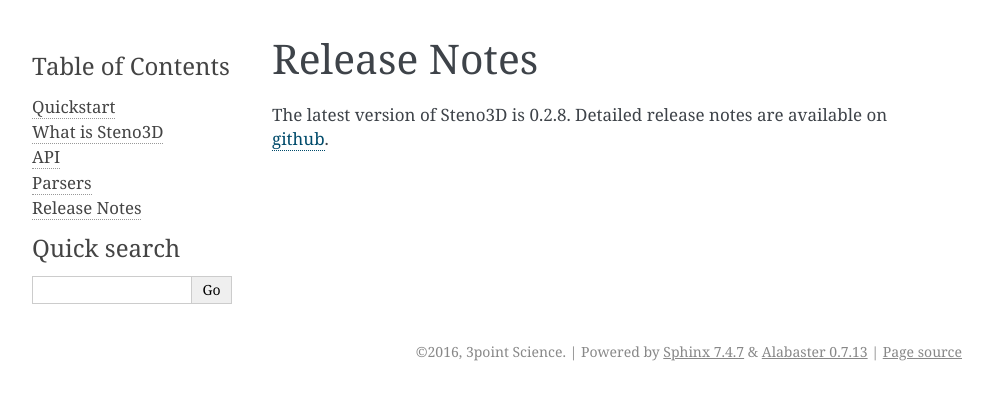
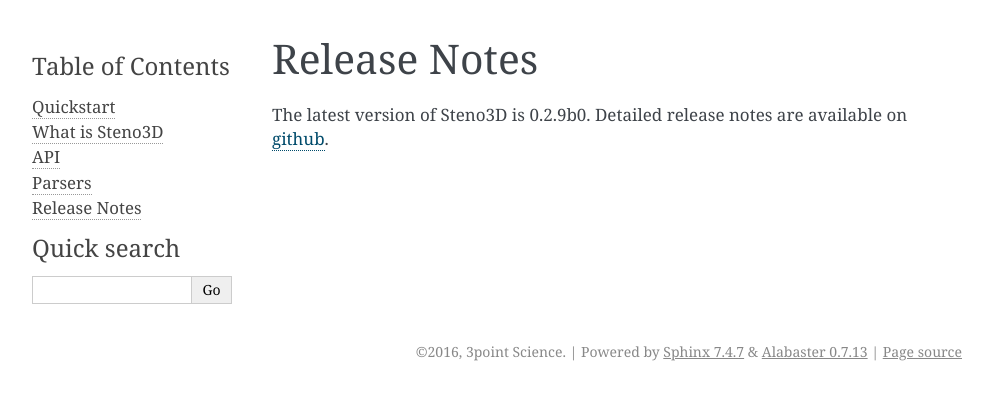
Before and after one commit to Geostatistic/steno3dpy, a Sphinx documentation site: the page built from docs/content/release.rst, in a window 1280 px wide. Shown: the top 400 px of the page, without its empty margins (148-1141 px from the left). Built offline with Sphinx 7.4.7, drawn with Linux system fonts in a browser that asks for light colours.

Commit message:
Bump version: 0.2.8 → 0.2.9b0

```diff
--- a/README.rst
+++ b/README.rst
@@ -45,5 +45,5 @@
 Class documentation can also be accessed in the IPython environment
 with `?` and tab completion.
 
-The latest version of Steno3D is 0.2.8. Detailed release notes are available
+The latest version of Steno3D is 0.2.9b0. Detailed release notes are available
 on `github <https://github.com/3ptscience/steno3dpy/releases>`_.
--- a/docs/conf.py
+++ b/docs/conf.py
@@ -62,9 +62,9 @@
 # built documents.
 #
 # The short X.Y version.
-version = u'0.2.8'
+version = u'0.2.9b0'
 # The full version, including alpha/beta/rc tags.
-release = u'0.2.8'
+release = u'0.2.9b0'
 
 # The language for content autogenerated by Sphinx. Refer to documentation
 # for a list of supported languages.
--- a/docs/content/release.rst
+++ b/docs/content/release.rst
@@ -3,5 +3,5 @@
 Release Notes
 =============
 
-The latest version of Steno3D is 0.2.8. Detailed release notes are available
+The latest version of Steno3D is 0.2.9b0. Detailed release notes are available
 on `github <https://github.com/3ptscience/steno3dpy/releases>`_.
--- a/setup.py
+++ b/setup.py
@@ -24,7 +24,7 @@
 
 setup(
     name = 'steno3d',
-    version = '0.2.8',
+    version = '0.2.9b0',
     packages = find_packages(),
     install_requires = ['future',
                         'numpy>=1.7',
--- a/steno3d/__init__.py
+++ b/steno3d/__init__.py
@@ -37,7 +37,7 @@
 from .texture import *
 from .volume import *
 
-__version__ = '0.2.8'
+__version__ = '0.2.9b0'
 __author__ = '3point Science'
 __license__ = 'MIT'
 __copyright__ = 'Copyright 2016 3point Science'
```
Also changed, not shown: .bumpversion.cfg, 1 other file.
